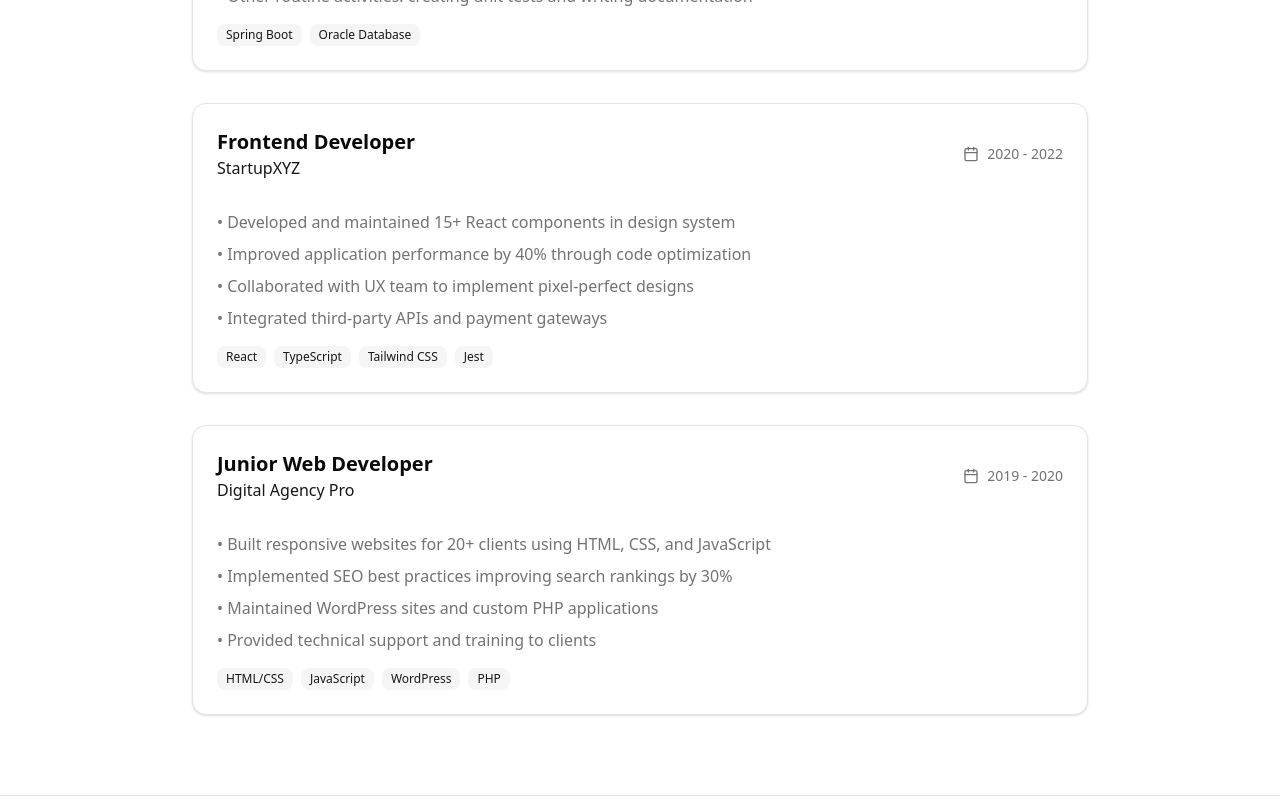
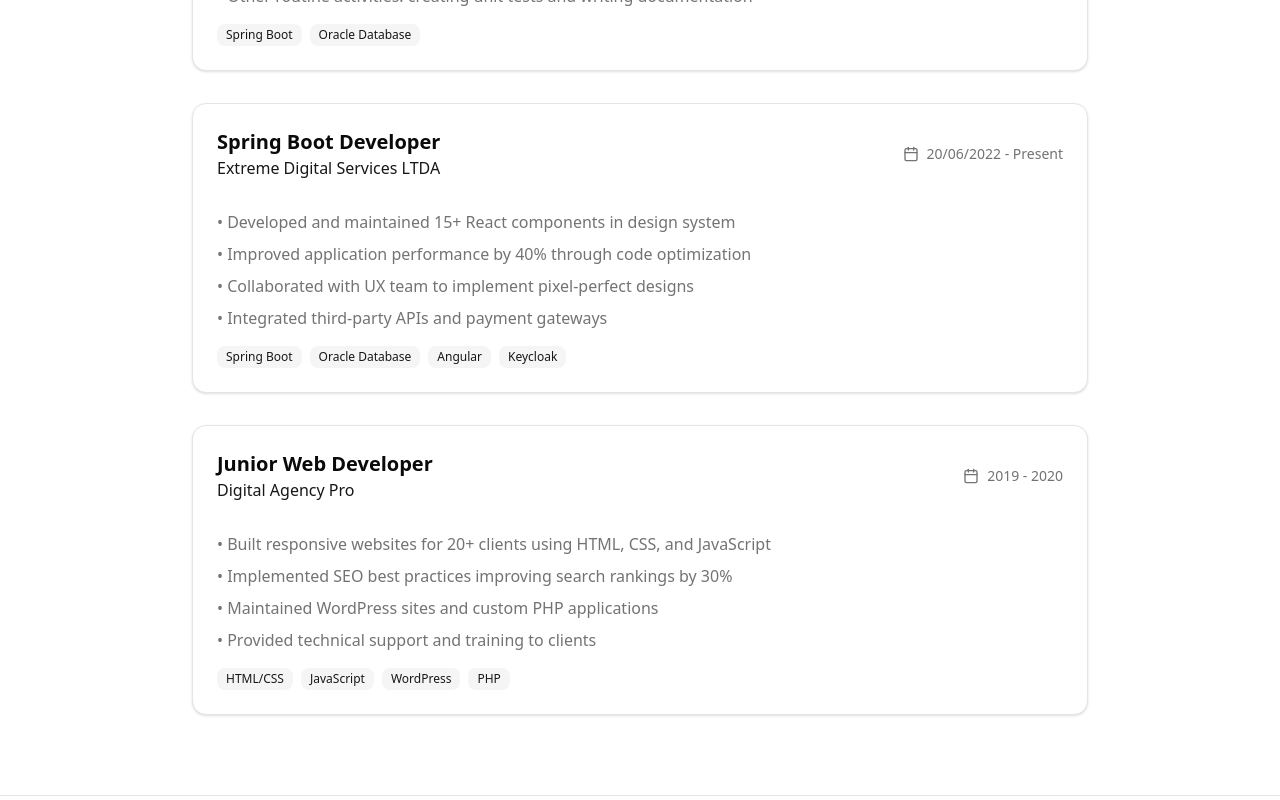
Before and after one commit to lucasSSalgado/portfolio, a Next.js app: page /en in a window 1280 px wide. Shown: the part 1080-1880 px from the top of the page. Built offline with nearby package versions, Linux system fonts and the light colour scheme.

Commit message:
adding more content

```diff
--- a/messages/en.json
+++ b/messages/en.json
@@ -9,6 +9,11 @@
     "f1_card_p1": "• Development of API for internal company consultation.",
     "f1_card_p2": "• Implemented paid service queries with caching, optimizing data flow and significantly reducing operational costs.",
     "f1_card_p3": "• Other routine activities: creating unit tests and writing documentation",
+    "card2": {
+      "title": "Spring Boot Developer",
+      "time": "20/06/2022 - Present",
+      "p1": ""
+    },
     "tecnologies": {
       "title": "Technologies",
       "subtitle": "Tools and technologies I work with",
@@ -27,7 +32,11 @@
       "family_title": "Family",
       "family_description": "Spending time with family is my source of joy, balance, and motivation in life.",
       "chess_title": "Chess",
-      "chess_description": "Online chess is my favorite pastime, lulululu1997 on lichess"
+      "chess_description": "Online chess is my favorite pastime, lulululu1997 on lichess",
+      "lets_connect": "Let's connect",
+      "connect_subtitle": "I'm always open to discussing new opportunities, interesting projects, or just having a chat about technology.",
+      "emial_me": "Email me",
+      "resume": "Download Resume"
     }
   }
 }
--- a/messages/pt.json
+++ b/messages/pt.json
@@ -9,6 +9,11 @@
     "f1_card_p1": "• Desenvolvimento de API para consulta interna da empresa.",
     "f1_card_p2": "• Implementei a consulta de serviços pagos com uso de cache, otimizando o fluxo de dados e reduzindo significativamente os custos operacionais.",
     "f1_card_p3": "• Outras atividades rotineiras: criação de testes unitários e escrever documentação",
+    "card2": {
+      "title": "Desenvolvedor Spring Boot",
+      "time": "20/06/2022 - Atual",
+      "p1": ""
+    },
     "tecnologies": {
       "title": "Tecnologias",
       "subtitle": "Ferramentas e tecnologias que trabalho",
@@ -27,7 +32,11 @@
       "family_title": "Familia",
       "family_description": "Passar tempo com a familia é minha fonte de prazer, equilibrio e motivação.",
       "chess_title": "Chess",
-      "chess_description": "Xadrez online é meu passatempo favorito, lulululu1997 no lichess"
+      "chess_description": "Xadrez online é meu passatempo favorito, lulululu1997 no lichess",
+      "lets_connect": "Entre em contato",
+      "connect_subtitle": "Estou sempre aberto para discutir novas oportunidades, projetos interessantes ou simplesmente conversar sobre tecnologia.",
+      "emial_me": "Envie-me um email",
+      "resume": "Download Curriculo"
     }
   }
 }
--- a/src/app/[locale]/page.tsx
+++ b/src/app/[locale]/page.tsx
@@ -147,15 +147,15 @@ export default function HomePage({
 								<div className="flex flex-col md:flex-row md:items-center md:justify-between gap-2">
 									<div>
 										<CardTitle className="text-xl">
-											Frontend Developer
+											{t("card2.title")}
 										</CardTitle>
 										<CardDescription className="text-base font-medium text-primary">
-											StartupXYZ
+											Extreme Digital Services LTDA
 										</CardDescription>
 									</div>
 									<div className="flex items-center gap-2 text-sm text-muted-foreground">
 										<Calendar className="w-4 h-4" />
-										<time dateTime="2020/2022">2020 - 2022</time>
+										<time dateTime="2020/2022">{t("card2.time")}</time>
 									</div>
 								</div>
 							</CardHeader>
@@ -176,10 +176,10 @@ export default function HomePage({
 									<li>• Integrated third-party APIs and payment gateways</li>
 								</ul>
 								<div className="flex flex-wrap gap-2 mt-4">
-									<Badge variant="secondary">React</Badge>
-									<Badge variant="secondary">TypeScript</Badge>
-									<Badge variant="secondary">Tailwind CSS</Badge>
-									<Badge variant="secondary">Jest</Badge>
+									<Badge variant="secondary">Spring Boot</Badge>
+									<Badge variant="secondary">Oracle Database</Badge>
+									<Badge variant="secondary">Angular</Badge>
+									<Badge variant="secondary">Keycloak</Badge>
 								</div>
 							</CardContent>
 						</Card>
@@ -546,17 +546,16 @@ export default function HomePage({
 						<Card className="inline-block">
 							<CardContent className="p-6">
 								<h3 className="text-lg font-semibold mb-2">
-									Let&apos;s Connect!
+									{t("about.lets_connect")}
 								</h3>
 								<p className="text-muted-foreground mb-4">
-									I&apos;m always open to discussing new opportunities,
-									interesting projects, or just having a chat about technology.
+									{t("about.connect_subtitle")}
 								</p>
 								<div className="flex justify-center gap-4">
 									<Button asChild>
-										<Link href="mailto:john@example.com">
+										<Link href="mailto:lucssslucsss@gmail.com">
 											<Mail className="w-4 h-4 mr-2" />
-											Get in Touch
+											{t("about.emial_me")}
 										</Link>
 									</Button>
 									<Button variant="outline" asChild>
@@ -565,7 +564,7 @@ export default function HomePage({
 											target="_blank"
 											rel="noopener noreferrer"
 										>
-											Download Resume
+											{t("about.resume")}
 										</Link>
 									</Button>
 								</div>
```
